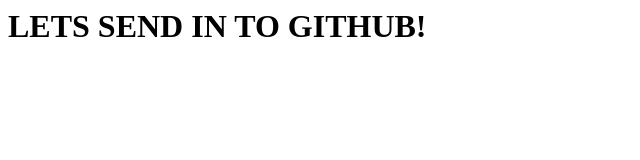
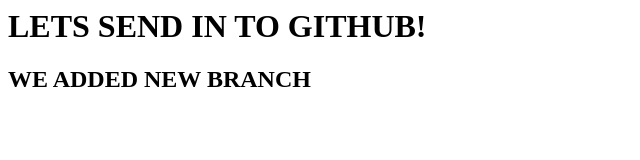
Before and after one commit to GitCourseExample/hello-world, a plain HTML site: page index.html in a window 1280 px wide. Shown: the whole page, without its empty margins (0-640 px from the left). Drawn offline with Linux system fonts and the light colour scheme.

Commit message:
Update index.html in new_branch

```diff
--- a/index.html
+++ b/index.html
@@ -5,5 +5,6 @@
  </head>
  <body>
   <h1> LETS SEND IN TO GITHUB!</h1>
+  <h2> WE ADDED NEW BRANCH</h2>
  </body>
 </html>
```
